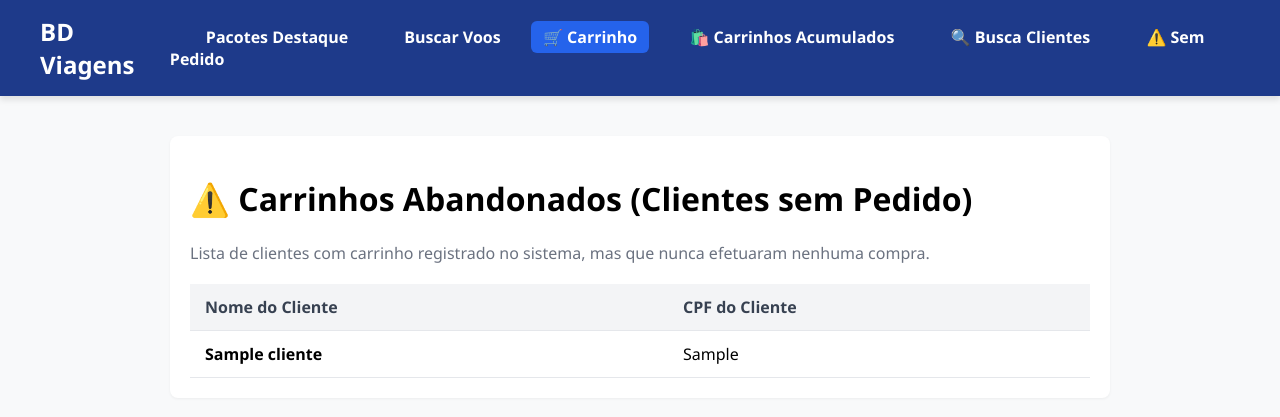
After one commit to DerickSchereder/Projeto-Final-Banco-de-dados, a Flask app: page /carrinho-sem-pedido in a window 1280 px wide. The commit adds this page. Shown: the top 417 px of the page. Run offline with Flask 3, Linux system fonts and the light colour scheme; a database or web service that is not in the repository returns one stand-in record (values such as "Sample title"); some libraries are stand-ins or nearby versions.

Commit message:
consulta 8

```diff
--- a/app.py
+++ b/app.py
@@ -214,6 +214,31 @@ def busca_clientes():
 
     return render_template('busca_clientes.html', clientes=resultados, valor_atual=valor_filtro)
 
+# ----------------- ROTA: CLIENTES COM CARRINHO MAS SEM PEDIDO -----------------
+@app.route('/carrinho-sem-pedido')
+def carrinho_sem_pedido():
+    conn = obter_conexao()
+    cursor = conn.cursor()
+
+    # Executa exatamente a sua consulta SQL com o operador NOT EXISTS
+    cursor.execute("""
+        SELECT DISTINCT nome_cliente, cpf_cliente
+        FROM Cliente
+        NATURAL JOIN Carrinho
+        WHERE NOT EXISTS (
+            SELECT *
+            FROM Pedido
+            WHERE Pedido.id_carrinho = Carrinho.id_carrinho
+        );
+    """)
+    resultados = cursor.fetchall()
+
+    cursor.close()
+    conn.close()
+
+    # Renderiza o template passando os dados vindos do PostgreSQL
+    return render_template('carrinho_sem_pedido.html', lista_clientes=resultados)
+
 if __name__ == '__main__':
     modo_debug = os.getenv("FLASK_DEBUG") == "True"
     app.run(debug=modo_debug)
--- /dev/null
+++ b/static/css/carrinho_sem_pedido.css
@@ -0,0 +1,39 @@
+.relatorio-container {
+    max-width: 900px;
+    margin: 30px auto;
+    padding: 20px;
+    background: white;
+    border-radius: 8px;
+    box-shadow: 0 1px 3px rgba(0,0,0,0.05);
+}
+
+.tabela-relatorio {
+    width: 100%;
+    border-collapse: collapse;
+    margin-top: 20px;
+}
+
+.tabela-relatorio th, .tabela-relatorio td {
+    padding: 12px 15px;
+    text-align: left;
+    border-bottom: 1px solid #e5e7eb;
+}
+
+.tabela-relatorio th {
+    background-color: #f3f4f6;
+    color: #374151;
+    font-weight: bold;
+}
+
+.tabela-relatorio tr:hover {
+    background-color: #f9fafb;
+}
+
+.badge-leads {
+    background-color: #fee2e2;
+    color: #dc2626;
+    padding: 4px 8px;
+    border-radius: 4px;
+    font-size: 12px;
+    font-weight: bold;
+}
--- a/templates/base.html
+++ b/templates/base.html
@@ -17,6 +17,7 @@
             <a href="/carrinho" style="background-color: #2563eb; color: white; padding: 5px 12px; border-radius: 6px; font-weight: bold; margin-left: 10px;">🛒 Carrinho</a>
             <a href="/carrinhos-acumulados">🛍️ Carrinhos Acumulados</a>
             <a href="/busca-clientes">🔍 Busca Clientes</a>
+            <a href="/carrinho-sem-pedido">⚠️ Sem Pedido</a>
         </div>
     </nav>
 
--- /dev/null
+++ b/templates/carrinho_sem_pedido.html
@@ -0,0 +1,48 @@
+<!-- buscar os dados dos clientes (nome e CPF) que possuem
+-- carrinhos registrados no sistema, mas que nunca efetuaram nenhum pedido.
+SELECT distinct nome_cliente, cpf_cliente
+FROM Cliente
+NATURAL JOIN Carrinho
+WHERE NOT EXISTS (
+    SELECT *
+    FROM Pedido
+    WHERE Pedido.id_carrinho = Carrinho.id_carrinho
+);
+-->
+{% extends 'base.html' %}
+
+{% block title %}Carrinhos Sem Pedidos{% endblock %}
+
+{% block extra_css %}
+<link rel="stylesheet" href="{{ url_for('static', filename='css/carrinho_sem_pedido.css') }}">
+{% endblock %}
+
+{% block content %}
+<div class="relatorio-container">
+    <h1>⚠️ Carrinhos Abandonados (Clientes sem Pedido)</h1>
+    <p style="color: #6b7280;">Lista de clientes com carrinho registrado no sistema, mas que nunca efetuaram nenhuma compra.</p>
+
+    <table class="tabela-relatorio">
+        <thead>
+            <tr>
+                <th>Nome do Cliente</th>
+                <th>CPF do Cliente</th>
+            </tr>
+        </thead>
+        <tbody>
+            {% for cliente in lista_clientes %}
+            <tr>
+                <td><strong>{{ cliente[0] }}</strong></td>
+                <td>{{ cliente[1] }}</td>
+            </tr>
+            {% else %}
+            <tr>
+                <td colspan="3" style="text-align: center; color: #6b7280; padding: 25px;">
+                    Nenhum cliente com carrinho abandonado foi encontrado.
+                </td>
+            </tr>
+            {% endfor %}
+        </tbody>
+    </table>
+</div>
+{% endblock %}
```
